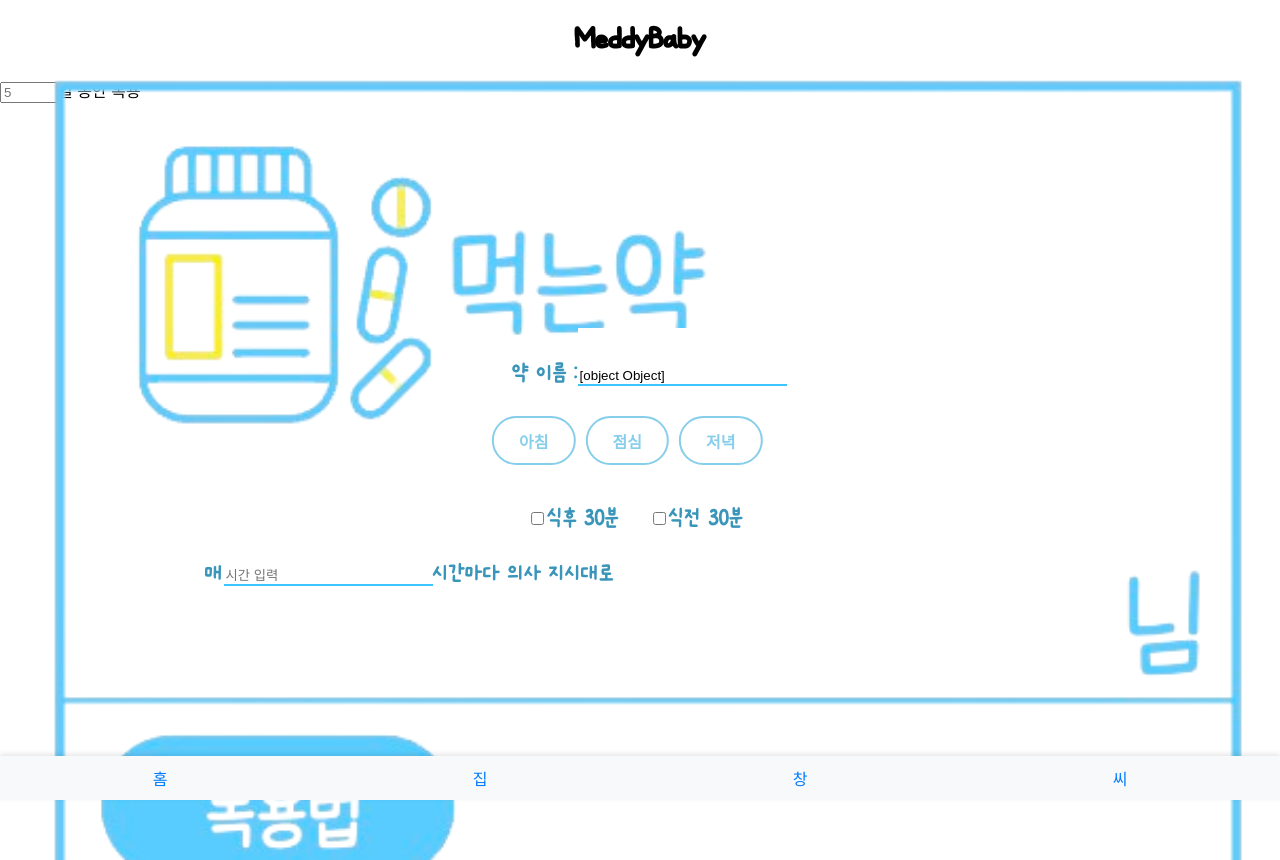
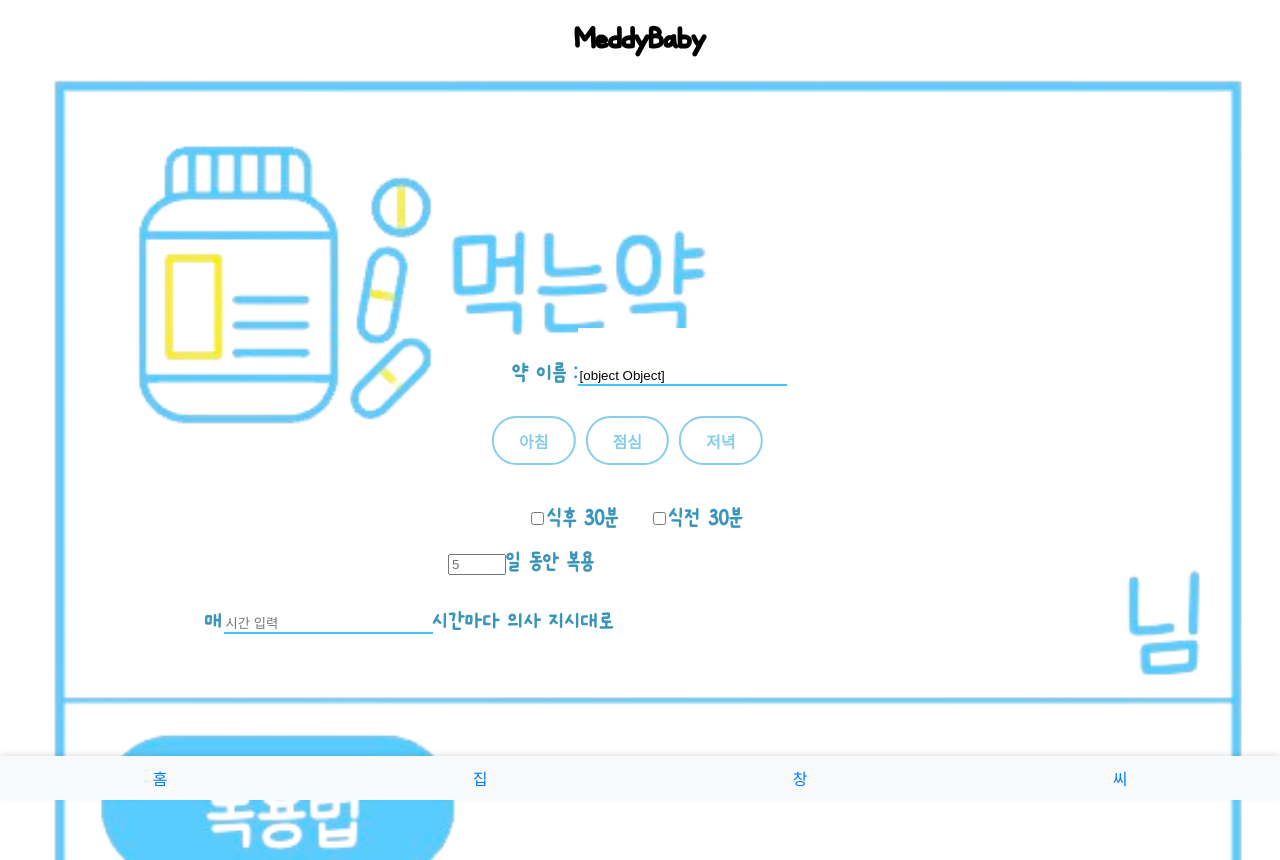
Before and after one commit to luminous037/OSS_project, a React (Create React App) app in the folder client/: page /InfoPage_1/InfoPage_2 in a window 1280 px wide. Shown: the top 860 px of the page. Built offline with nearby package versions, Linux system fonts and the light colour scheme; no server answers.

Commit message:
[feat][add] 복용 일수 최대 최소값을 제한하는 기능, CSS 코드 추가

```diff
--- a/client/src/components/InfoPage/InfoPage_2.css
+++ b/client/src/components/InfoPage/InfoPage_2.css
@@ -68,11 +68,20 @@
     color: #3995b9; /* 원하는 색상으로 변경 */
   }
 
+  .date{ /* _일 동안 복용*/
+    font-family: "on";
+    font-size:25px;
+    position: absolute;
+    top: 68.5%;
+    left: 35%;
+    color: #3995b9;
+  }
+
 .timeset{ /*매 시간마다 의사 지시대로*/
     font-family: "on";
     font-size:25px;
     position: absolute;
-    top: 66%;
+    top: 72%;
     left: 16%;
     color: #3995b9;
 }
--- a/client/src/components/InfoPage/InfoPage_2.js
+++ b/client/src/components/InfoPage/InfoPage_2.js
@@ -230,15 +230,17 @@ const toggleCheckBox = (checkBoxName) => {
         </div>
 
         <div className="date">
+      <input
+        type="number"
+        min="1"
+        max="12"
+       value={mediData.date} // mediData 객체의 date 속성을 참조
+        onChange={(e) => setMediData({ ...mediData, date: e.target.value })} // mediData의 date 속성을 업데이트하는 함수로 대체
+        placeholder="5"
+       />
+          일 동안 복용
+        </div>
 
-        <input
-          type="number"
-          value={mediData}
-          onChange={mediData.date}
-          placeholder="5"
-        />
-        일 동안 복용
-      </div>
 
         <div className="timeset">
 
```
